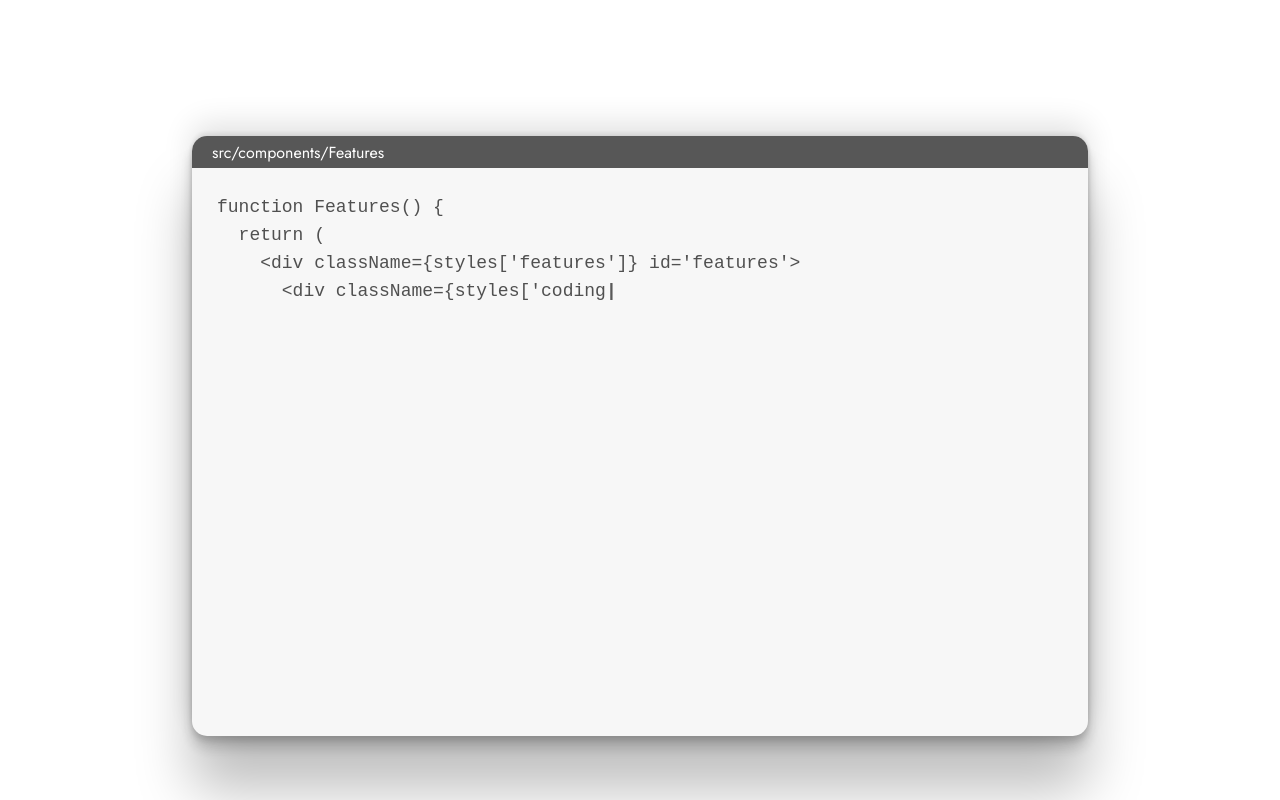
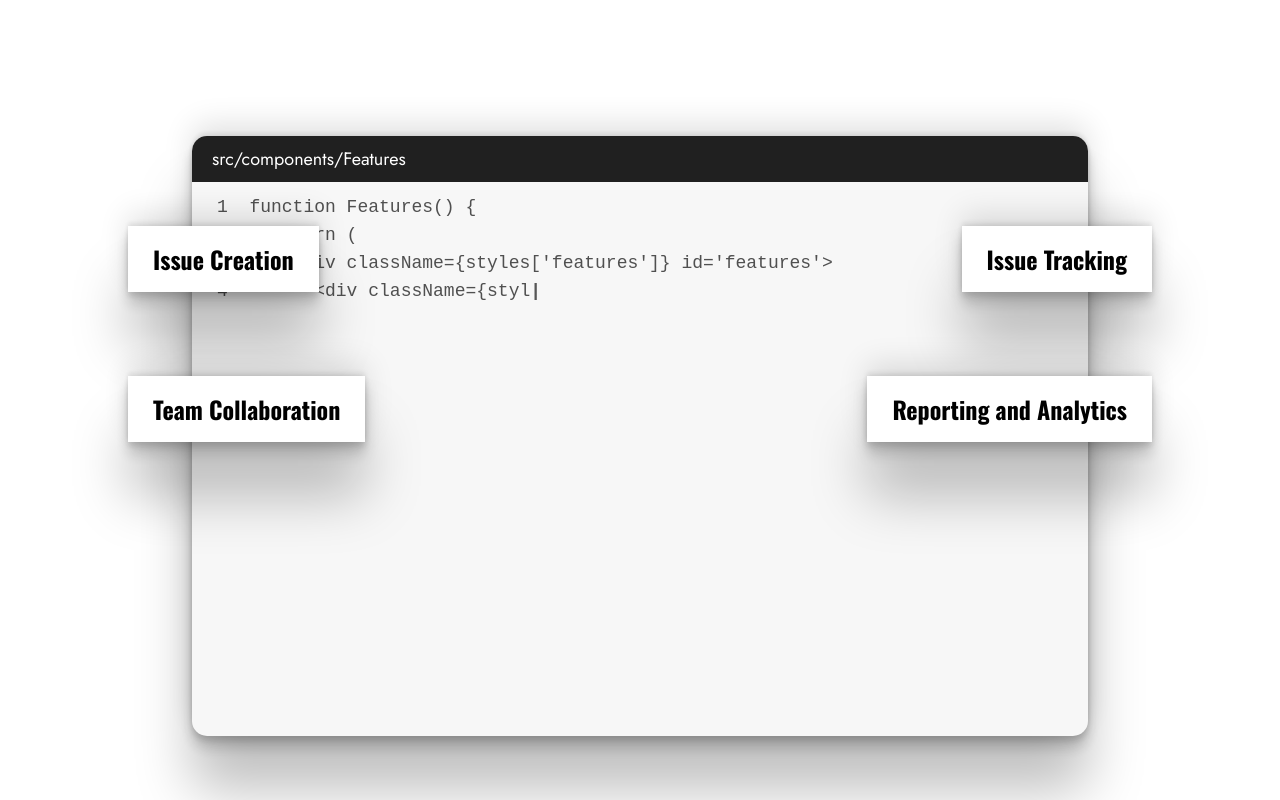
Before and after one commit to MisterCxmpy/trackify-client, a React (Vite) app: page / in a window 1280 px wide. Shown: the part 620-1420 px from the top of the page. Built offline with nearby package versions, Linux system fonts and the light colour scheme.

Commit message:
update about text and display images, show main features in features section

```diff
--- a/package.json
+++ b/package.json
@@ -12,6 +12,7 @@
   "dependencies": {
     "react": "^18.2.0",
     "react-dom": "^18.2.0",
+    "react-icons": "^4.10.1",
     "react-router-dom": "^6.14.2",
     "react-scroll": "^1.8.9"
   },
--- a/src/assets/pages/Landing/index.jsx
+++ b/src/assets/pages/Landing/index.jsx
@@ -1,5 +1,8 @@
 import React, { useEffect, useRef, useState } from 'react';
 import styles from './index.module.css';
+import { MdOutlineAnalytics } from 'react-icons/md';
+import { AiOutlineIssuesClose, AiFillBug, AiOutlineTeam } from 'react-icons/ai';
+import { Link } from 'react-scroll';
 
 export default function Landing() {
   const [cursorPosition, setCursorPosition] = useState({ left: 0, top: 0 });
@@ -47,7 +50,7 @@ function Hero({ handleButtonHover }) {
       </h3>
       <div className={styles['buttons']}>
         <HoverButton handleButtonHover={handleButtonHover} content={"sign up"} />
-        <HoverButton handleButtonHover={handleButtonHover} content={"learn more"} />
+        <HoverLinkButton handleButtonHover={handleButtonHover} content={"learn more"} />
       </div>
     </div>
   );
@@ -55,11 +58,20 @@ function Hero({ handleButtonHover }) {
 
 function HoverButton({handleButtonHover, content}) {
   return (
-    <button
-      className={styles['button']}
+    <button className={styles['button']}
       onMouseEnter={() => handleButtonHover(true)}
-      onMouseLeave={() => handleButtonHover(false)}
-    >{content}</button>
+      onMouseLeave={() => handleButtonHover(false)}>{content}
+    </button>
+  )
+}
+
+function HoverLinkButton({handleButtonHover, content}) {
+  return (
+    <Link to={"about"} spy={true} smooth={true} offset={-150} duration={800}>
+      <button className={styles['button']}
+      onMouseEnter={() => handleButtonHover(true)}
+      onMouseLeave={() => handleButtonHover(false)}>{content}</button>
+    </Link>
   )
 }
 
@@ -69,27 +81,30 @@ function HoverButton({handleButtonHover, content}) {
 
 function Features() {
   const srcText = `
-function Features() {
-  return (
-    <div className={styles['features']} id='features'>
-      <div className={styles['coding-block']}>
-        <div className={styles['header']}>
-          <span className={styles['header-title']}>src/components/Features</span>
-        </div>
-        <div className={styles['wrapper']}>
-          <p className={styles['typed-paragraph']}>
-            <span className={styles['target']}>{result}</span>
-            <span className={styles['typed-cursor']}>|</span>
-          </p>
-        </div>
-      </div>
-    </div>
-  )
-}`;
+1  function Features() {
+2    return (
+3      <div className={styles['features']} id='features'>
+4        <div className={styles['coding-block']}>
+5          <div className={styles['header']}>
+6            <span className={styles['header-title']}>src/components/Features</span>
+7          </div>
+8          <div className={styles['wrapper']}>
+9            <p className={styles['typed-paragraph']}>
+10             <span className={styles['target']}>{result}</span>
+11             <span className={styles['typed-cursor']}>|</span>
+12           </p>
+13         </div>
+14       </div>
+15     </div>
+16   )
+17 }`;
+
+  const [inView, setInView] = useState(false);
   const [result, setResult] = useState('');
   const iRef = useRef(0);
 
   useEffect(() => {
+    if (inView) {
       const interval = setInterval(() => {
         if (iRef.current === srcText.length - 1) {
           clearInterval(interval);
@@ -102,10 +117,33 @@ function Features() {
       return () => {
         clearInterval(interval);
       };
-  }, []);
+    }
+  }, [inView]);
+
+  const featuredRef = useRef();
+
+  const observer = new IntersectionObserver(
+    (entries) => {
+      entries.forEach((entry) => {
+        if (entry.isIntersecting) {
+          setInView(true)
+          entry.target.classList.remove(styles['hidden']);
+          entry.target.classList.add(styles['show']);
+        }
+      });
+    },
+    {
+      rootMargin: '0px 0px -50% 0px',
+    }
+  );
+
+  useEffect(() => {
+    observer.observe(featuredRef.current);
+    return () => observer.disconnect();
+  }, [observer]);
 
   return (
-    <div className={styles['features']} id='features'>
+    <div className={`${styles['features']} ${styles['hidden']}`} id='features' ref={featuredRef}>
       <div className={styles['coding-block']}>
         <div className={styles['header']}>
           <span className={styles['header-title']}>src/components/Features</span>
@@ -117,6 +155,18 @@ function Features() {
           </p>
         </div>
       </div>
+      <FeatureTooltip content={"Issue Creation"} />
+      <FeatureTooltip content={"Issue Tracking"} />
+      <FeatureTooltip content={"Team Collaboration"} />
+      <FeatureTooltip content={"Reporting and Analytics"} />
+    </div>
+  )
+}
+
+function FeatureTooltip({content}) {
+  return (
+    <div className={styles['feature-tooltip']}>
+      <h3>{content}</h3>
     </div>
   )
 }
@@ -140,19 +190,20 @@ function Showcase() {
 function About() {
   return (
     <div className={styles['about']} id='about'>
-      <AboutInfo isReverse={false}/>
-      <AboutInfo isReverse={true}/>
-      <AboutInfo isReverse={false}/>
+      <AboutInfo content={"Trackify allows users to effortlessly create detailed bug reports, capturing critical information like the bug's description, severity, and steps to reproduce, ensuring clear and comprehensive communication."} image={<AiOutlineIssuesClose />} isReverse={false}/>
+      <AboutInfo content={"With Trackify's robust tracking capabilities, teams can monitor the progress of each bug, from creation to resolution, ensuring nothing slips through the cracks, promoting efficient bug management."} image={<AiFillBug />} isReverse={true}/>
+      <AboutInfo content={"Trackify facilitates seamless collaboration among team members by providing tools for assigning bugs, commenting, and sharing updates, fostering effective teamwork in resolving issues promptly."} image={<AiOutlineTeam />} isReverse={false}/>
+      <AboutInfo content={"Trackify empowers users with insightful bug reporting and analytics, offering key metrics on bug trends, resolution times, and project health, aiding data-driven decision-making for continuous improvement."} image={<MdOutlineAnalytics />} isReverse={true}/>
     </div>
   )
 }
 
-function AboutInfo({ isReverse }) {
+function AboutInfo({ content, image, isReverse }) {
 
   return (
     <div className={`${styles['about-info']} ${isReverse ? styles["reverse"] : null}`}>
-      <div className={styles['image']}></div>
-      <span className={styles['content']}>Lorem ipsum dolor, sit amet consectetur adipisicing elit. Officia, culpa voluptas eaque vitae modi temporibus quod dolore facere neque repudiandae ab nisi eveniet tempora cumque voluptatum, sunt aperiam ratione! Tempore.</span>
+      <div className={styles['image']}>{image}</div>
+      <span className={styles['content']}>{content}</span>
     </div>
   )
 }
--- a/src/assets/pages/Landing/index.module.css
+++ b/src/assets/pages/Landing/index.module.css
@@ -24,7 +24,7 @@
   gap: 20px;
 }
 
-.main-heading, .sub-heading, .button, .content {
+.main-heading, .sub-heading, .button, .content, .feature-tooltip {
   font-family: "Oswald", sans-serif;
 }
 
@@ -78,6 +78,15 @@
   gap: 20px;
 }
 
+.features {
+  position: relative;
+}
+.features.hidden .coding-block > .wrapper, .features.hidden .feature-tooltip {
+  display: none;
+}
+.features.show .coding-block > .wrapper, .features.show .feature-tooltip {
+  display: block;
+}
 .features .coding-block {
   width: 70%;
   min-height: 600px;
@@ -91,15 +100,15 @@
 }
 .features .coding-block .header {
   width: 100%;
-  height: 32px;
-  background: #575757;
+  height: auto;
+  background: #202020;
   position: absolute;
   top: 0;
   display: flex;
   align-items: center;
 }
 .features .coding-block .header .header-title {
-  font-size: 16px;
+  font-size: 18px;
   color: #fff;
   padding: 10px 20px;
   font-family: "Jost", sans-serif;
@@ -111,31 +120,71 @@
   width: 100%;
   padding: 25px;
   white-space: pre;
-  color: #000;
   font-family: "Jost", sans-serif;
   font-size: 18px;
 }
-
-.typed-paragraph {
+.features .wrapper .typed-paragraph {
   width: 100%;
 }
-
-.target {
+.features .wrapper .target {
   white-space: pre-wrap;
 }
-
-.target,
-.typed-cursor {
+.features .wrapper .target,
+.features .wrapper .typed-cursor {
   color: #505050;
   font-family: monospace;
   line-height: 1.5;
   font-size: 1em;
 }
-
-.typed-cursor {
+.features .wrapper .typed-cursor {
   opacity: 1;
   font-weight: 800;
   animation: blink 0.7s infinite;
+}
+.features .feature-tooltip {
+  position: absolute;
+  width: auto;
+  height: auto;
+  background: #fff;
+  box-shadow: rgba(0, 0, 0, 0.25) 0px 54px 55px, rgba(0, 0, 0, 0.12) 0px -12px 30px, rgba(0, 0, 0, 0.12) 0px 4px 6px, rgba(0, 0, 0, 0.17) 0px 12px 13px, rgba(0, 0, 0, 0.09) 0px -3px 5px;
+}
+.features .feature-tooltip > h3 {
+  padding: 15px 25px;
+  font-size: 1.5rem;
+}
+@keyframes moveUp {
+  from {
+    opacity: 0;
+    top: calc(var(--top-value) + 20%);
+  }
+  to {
+    top: var(--top-value);
+    opacity: 1;
+  }
+}
+.features .feature-tooltip:nth-of-type(2) {
+  --top-value: 15%;
+  animation: moveUp 1s;
+  top: var(--top-value);
+  left: 10%;
+}
+.features .feature-tooltip:nth-of-type(3) {
+  --top-value: 15%;
+  animation: moveUp 1s;
+  top: var(--top-value);
+  right: 10%;
+}
+.features .feature-tooltip:nth-of-type(4) {
+  --top-value: 40%;
+  animation: moveUp 1s;
+  top: var(--top-value);
+  left: 10%;
+}
+.features .feature-tooltip:nth-of-type(5) {
+  --top-value: 40%;
+  animation: moveUp 1s;
+  top: var(--top-value);
+  right: 10%;
 }
 
 @keyframes blink {
@@ -172,7 +221,11 @@
   min-width: 20rem;
   height: 20rem;
   width: 20rem;
-  background: #202020;
+  font-size: 12.5rem;
+  display: flex;
+  align-items: center;
+  justify-content: center;
+  color: #202020;
 }
 .about .about-info > .content {
   font-size: 1.5rem;
--- a/src/assets/pages/Landing/index.module.scss
+++ b/src/assets/pages/Landing/index.module.scss
@@ -24,7 +24,7 @@
   gap: 20px;
 }
 
-.main-heading, .sub-heading, .button, .content {
+.main-heading, .sub-heading, .button, .content, .feature-tooltip {
   font-family: 'Oswald', sans-serif;
 }
 
@@ -79,6 +79,22 @@
 }
 
 .features {
+  position: relative;
+
+  &.hidden {
+    .coding-block > .wrapper, .feature-tooltip  {
+      display: none;
+    }
+
+
+  }
+
+  &.show {
+    .coding-block > .wrapper, .feature-tooltip {
+      display: block;
+    }
+
+  }
 
   .coding-block {
     width: 70%;
@@ -93,15 +109,15 @@
 
     .header {
       width: 100%;
-      height: 32px;
-      background: #575757;
+      height: auto;
+      background: #202020;
       position: absolute;
       top: 0;
       display: flex;
       align-items: center;
 
       .header-title {
-        font-size: 16px;
+        font-size: 18px;
         color: #fff;
         padding: 10px 20px;
         font-family: 'Jost', sans-serif;
@@ -116,11 +132,8 @@
     width: 100%;
     padding: 25px;
     white-space: pre;
-    color: #000;
     font-family: 'Jost', sans-serif;
     font-size: 18px;
-  }
-}
 
     .typed-paragraph {
       width: 100%;
@@ -143,6 +156,67 @@
       font-weight: 800;
       animation: blink 0.7s infinite;
     }
+  }
+
+  .feature-tooltip {
+    position: absolute;
+    width: auto;
+    height: auto;
+    background: #fff;
+    box-shadow: rgba(0, 0, 0, 0.25) 0px 54px 55px, rgba(0, 0, 0, 0.12) 0px -12px 30px, rgba(0, 0, 0, 0.12) 0px 4px 6px, rgba(0, 0, 0, 0.17) 0px 12px 13px, rgba(0, 0, 0, 0.09) 0px -3px 5px;
+
+    > h3 {
+      padding: 15px 25px;
+      font-size: 1.5rem;
+    }
+  }
+
+  %move-up-animation {
+    @keyframes moveUp {
+      from {
+        opacity: 0;
+        top: calc(var(--top-value) + 20%);
+      }
+      to {
+        top: var(--top-value);
+        opacity: 1;
+      }
+    }
+  }
+
+
+  .feature-tooltip:nth-of-type(2) {
+    @extend %move-up-animation;
+    --top-value: 15%;
+    animation: moveUp 1s;
+    top: var(--top-value);
+    left: 10%;
+  }
+  .feature-tooltip:nth-of-type(3) {
+    @extend %move-up-animation;
+    --top-value: 15%;
+    animation: moveUp 1s;
+    top: var(--top-value);
+    right: 10%;
+  }
+  .feature-tooltip:nth-of-type(4) {
+    @extend %move-up-animation;
+    --top-value: 40%;
+    animation: moveUp 1s;
+    top: var(--top-value);
+    left: 10%;
+  }
+  .feature-tooltip:nth-of-type(5) {
+    @extend %move-up-animation;
+    --top-value: 40%;
+    animation: moveUp 1s;
+    top: var(--top-value);
+    right: 10%;
+  }
+}
+
+
+
 
 @keyframes blink {
   0% {
@@ -186,7 +260,11 @@
       min-width: 20rem;
       height: 20rem;
       width: 20rem;
-      background: #202020;
+      font-size: 12.5rem;
+      display: flex;
+      align-items: center;
+      justify-content: center;
+      color: #202020;
     }
 
     > .content {
```
Also changed, not shown: 2 other files (tests, documents, lock files or other folders). Lines whose indentation alone changed are shown as unchanged.
